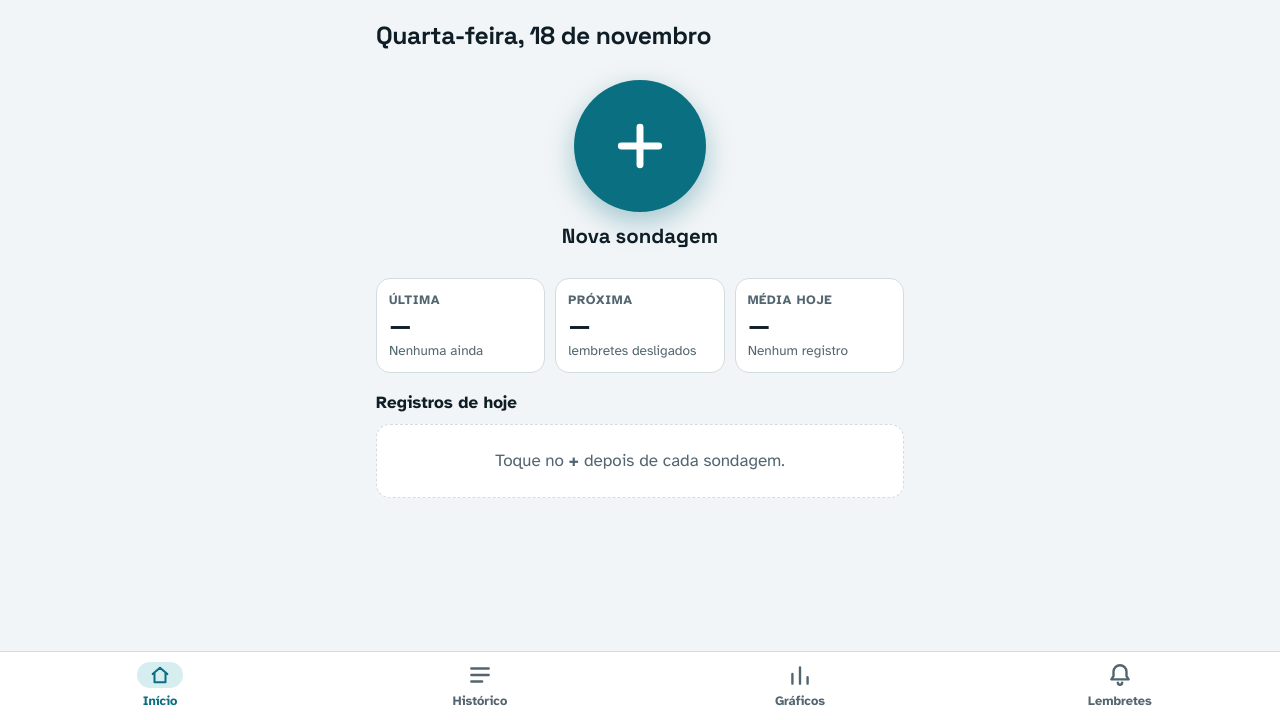
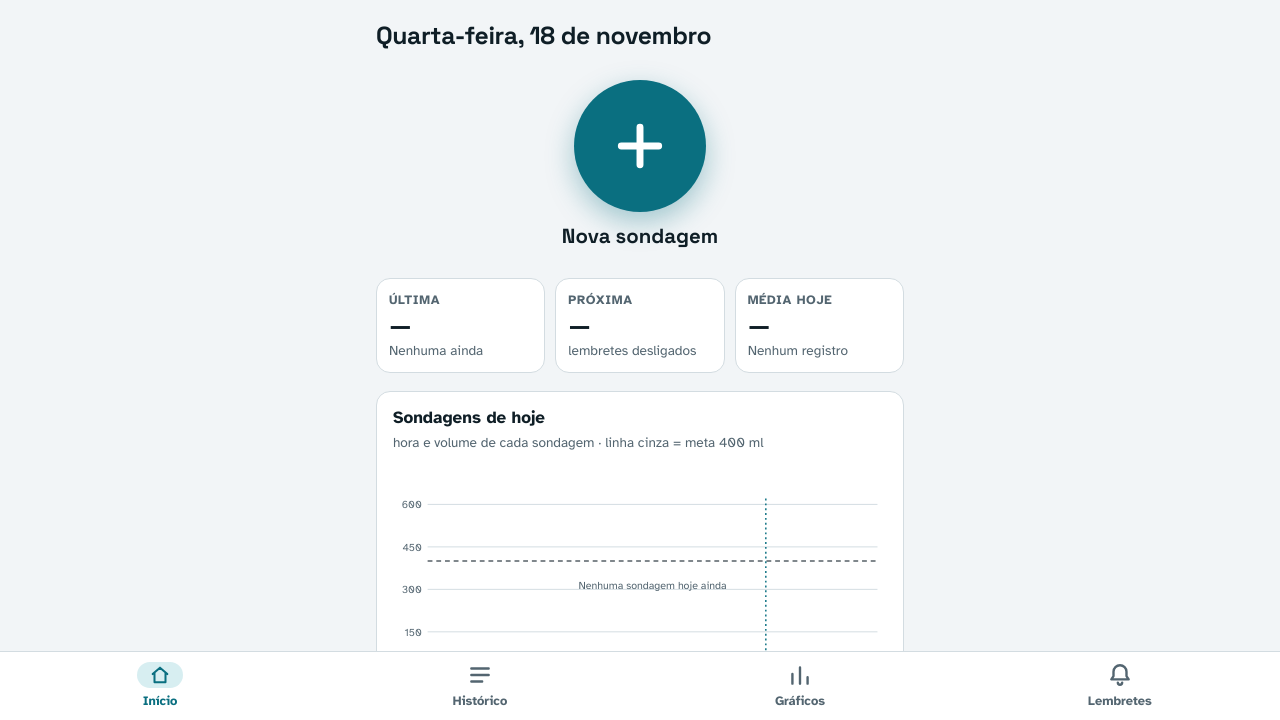
Before and after one commit to mvkerekes/maxmix, a plain HTML site: page index.html in a window 1280 px wide. Shown: the part 80-800 px from the top of the page. Drawn offline with Linux system fonts and the light colour scheme.

Commit message:
Início: gráfico das sondagens do dia (hora × volume)
Barra em cada sondagem no eixo de 24 h, com hora e volume em cima, cor
pela meta, linhas de meta e máximo, e marcador de agora.

Co-Authored-By: Claude Opus 5.5 <noreply@anthropic.com>
Claude-Session: https://claude.ai/code/session_01ESb1p5Xq2bFNkHoQzvjQwJ

```diff
--- a/css/app.css
+++ b/css/app.css
@@ -375,3 +375,7 @@ body.modal-open { overflow: hidden; }
 .hc.over b { color: var(--warn); }
 .sub-h { font-size: 1em; margin: 0 0 8px; }
 .home-list .day { border-radius: var(--r); }
+.c-now { stroke: var(--accent); stroke-width: 1.5; stroke-dasharray: 2 3; }
+.c-now-t { fill: var(--accent); font-size: 10px; font-weight: 700; }
+.c-time { fill: var(--muted); font-size: 10px; font-weight: 700; font-variant-numeric: tabular-nums; }
+.chart svg .halo { paint-order: stroke; stroke: var(--surface); stroke-width: 4px; stroke-linejoin: round; }
--- a/index.html
+++ b/index.html
@@ -48,6 +48,11 @@
         <div class="hc" id="hcNextBox"><small>Próxima</small><b id="hcNext">—</b><span id="hcNextSub">Lembretes desligados</span></div>
         <div class="hc" id="hcTodayBox"><small>Média hoje</small><b id="hcAvg">—</b><span id="hcToday">Nenhum registro</span></div>
       </div>
+
+      <figure class="chart" id="todayChartBox">
+        <figcaption><strong>Sondagens de hoje</strong><span id="todayChartCap">horário × volume</span></figcaption>
+        <div class="chart-box" id="chartToday"></div>
+      </figure>
 
       <div class="home-list">
         <h3 class="sub-h">Registros de hoje</h3>
--- a/js/app.js
+++ b/js/app.js
@@ -336,6 +336,11 @@
       if (settings.targetAvg) tb.classList.add(avg < settings.targetAvg ? "ok" : "over");
     } else { $("#hcAvg").textContent = "—"; $("#hcToday").textContent = "Nenhum registro"; }
 
+    $("#chartToday").innerHTML = chartToday(td);
+    $("#todayChartCap").textContent = "hora e volume de cada sondagem" +
+      (settings.targetAvg ? " · linha cinza = meta " + settings.targetAvg + " ml" : "") +
+      (settings.maxMl ? " · linha laranja = máx. " + settings.maxMl + " ml" : "");
+
     var list = $("#todayList"); list.innerHTML = "";
     if (!td.length) {
       list.innerHTML = '<div class="empty"><p>Toque no <strong>+</strong> depois de cada sondagem.</p></div>';
@@ -344,6 +349,55 @@
     var day = document.createElement("section"); day.className = "day";
     td.slice().reverse().forEach(function (e) { day.append(entryRow(e)); });
     list.append(day);
+  }
+
+  // Gráfico do dia: eixo X = horas (00h–24h), barra em cada sondagem com altura = volume.
+  function chartToday(td) {
+    var W = 520, H = 250, L = 40, R = 14, T = 46, B = 28;
+    var pw = W - L - R, ph = H - T - B;
+    var now = Date.now(), from = dayStart(now), end = from + DAY;
+    var maxV = Math.max.apply(null, td.map(function (e) { return e.ml; }).concat(settings.targetAvg || 0, settings.maxMl || 0, 400));
+    var top = niceMax(maxV * 1.08);
+    var x = function (t) { return L + ((t - from) / (end - from)) * pw; };
+    var y = function (v) { return T + ph - (v / top) * ph; };
+    var out = '<svg viewBox="0 0 ' + W + " " + H + '" role="img" aria-label="Horário e volume de cada sondagem de hoje">';
+    for (var i = 0; i <= 4; i++) {
+      var v = top * i / 4, yy = y(v);
+      out += '<line class="c-grid" x1="' + L + '" x2="' + (W - R) + '" y1="' + yy + '" y2="' + yy + '"/>';
+      out += '<text class="c-axis" x="' + (L - 6) + '" y="' + (yy + 4) + '" text-anchor="end">' + fmtNum(v) + "</text>";
+    }
+    for (var h = 0; h <= 24; h += 3) {
+      var xh = x(from + h * HOUR);
+      out += '<text class="c-axis" x="' + Math.min(Math.max(xh, L + 8), W - R - 8) + '" y="' + (H - 8) + '" text-anchor="middle">' + pad(h % 24) + "h</text>";
+    }
+    // agora
+    var xn = x(now);
+    out += '<line class="c-now" x1="' + xn + '" x2="' + xn + '" y1="' + (T - 6) + '" y2="' + (T + ph) + '"/>';
+    out += '<text class="c-now-t" x="' + Math.min(xn + 4, W - R - 24) + '" y="' + (T + ph - 4) + '">agora</text>';
+    if (settings.targetAvg) {
+      var ty = y(settings.targetAvg);
+      out += '<line class="c-target" x1="' + L + '" x2="' + (W - R) + '" y1="' + ty + '" y2="' + ty + '"/>';
+    }
+    if (settings.maxMl) {
+      var my = y(settings.maxMl);
+      out += '<line class="c-limit" x1="' + L + '" x2="' + (W - R) + '" y1="' + my + '" y2="' + my + '"/>';
+    }
+    var bw = 14;
+    td.forEach(function (e, i) {
+      var cx = x(e.t), yv = y(e.ml);
+      var cls = settings.targetAvg ? (e.ml >= settings.targetAvg ? " over" : " ok") : "";
+      if (settings.maxMl && e.ml > settings.maxMl) cls = " over";
+      out += '<rect class="c-bar' + cls + '" x="' + (cx - bw / 2) + '" y="' + yv + '" width="' + bw + '" height="' + (T + ph - yv) + '" rx="4"><title>' +
+        esc(hhmm(e.t) + " · " + e.ml + " ml") + "</title></rect>";
+      // rótulo: volume em cima; hora logo abaixo do volume quando há espaço
+      var lx = Math.min(Math.max(cx, L + 16), W - R - 16);
+      out += '<text class="c-val halo" x="' + lx + '" y="' + (yv - 6) + '" text-anchor="middle">' + e.ml + "</text>";
+      out += '<text class="c-time halo" x="' + lx + '" y="' + (yv - 20) + '" text-anchor="middle">' + hhmm(e.t) + "</text>";
+    });
+    if (!td.length) {
+      out += '<text class="c-axis" x="' + (L + pw / 2) + '" y="' + (T + ph / 2) + '" text-anchor="middle" font-size="13">Nenhuma sondagem hoje ainda</text>';
+    }
+    return out + "</svg>";
   }
 
   // ------------------------------------------------------------------ histórico
--- a/sw.js
+++ b/sw.js
@@ -1,5 +1,5 @@
 /* Service worker: deixa o app funcionando offline e abre o app ao tocar na notificação. */
-const VERSION = "dm-v9";
+const VERSION = "dm-v10";
 const SHELL = [
   "./", "index.html", "css/app.css", "js/app.js", "manifest.webmanifest",
   "icons/icon.svg", "icons/icon-180.png", "icons/icon-192.png", "icons/icon-512.png", "icons/maskable-512.png"
```
